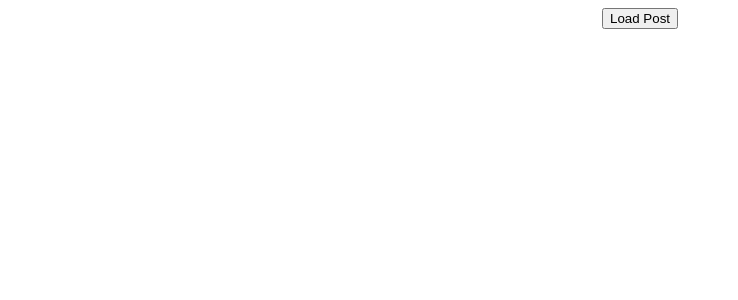
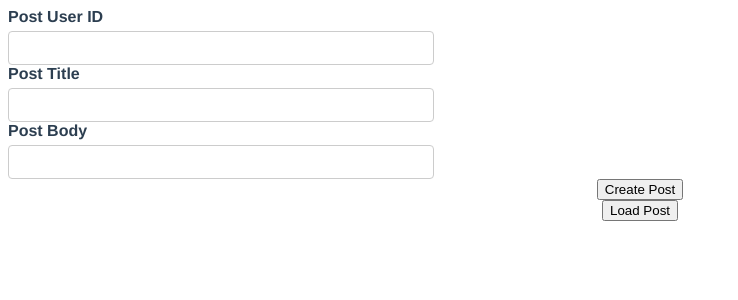
Before and after one commit to utshab-roy/vue-ui, a Vue app: page / in a window 1280 px wide. Shown: the top 300 px of the page, without its empty margins (0-738 px from the left). Built offline with nearby package versions, Linux system fonts and the light colour scheme.

Commit message:
axios basic post req demo with form data

```diff
--- a/src/App.vue
+++ b/src/App.vue
@@ -1,9 +1,11 @@
 <template>
+    <CreatePost />
     <PostList />
 </template>
 
 <script>
 import PostList from "./components/PostList.vue";
+import CreatePost from "./components/CreatePost.vue";
 export default {
     name: "App",
     data() {
@@ -11,7 +13,7 @@
 
         };
     },
-    components: { PostList }
+    components: { PostList, CreatePost }
 }
 </script>
 
--- /dev/null
+++ b/src/components/CreatePost.vue
@@ -0,0 +1,51 @@
+<template>
+    <div>
+        <form @submit.prevent="createPost">
+            <div>
+                <label for="userId">Post User ID</label>
+                <input type="text" id="userId" v-model="formData.userId">
+            </div>
+            <div>
+                <label for="title">Post Title</label>
+                <input type="text" id="title" v-model="formData.title">
+            </div>
+            <div>
+                <label for="body">Post Body</label>
+                <input type="text" id="body" v-model="formData.body">
+            </div>
+            <button>Create Post</button>
+        </form>
+    </div>
+</template>
+
+<script>
+import axios from 'axios'
+export default {
+    name: 'CreatePost',
+    data() {
+        return {
+            formData: {
+                userId: '',
+                title: '',
+                body: '',
+            }
+        }
+    },
+    methods: {
+        createPost() {
+            axios.post('https://jsonplaceholder.typicode.com/posts', this.formData)
+            .then((response) => {
+                console.log(response.data);
+                this.posts = response.data
+            })
+            .catch( (error) => {
+                console.log(error);
+            })
+        }
+    }
+}
+</script>
+
+<style scoped>
+
+</style>
```
